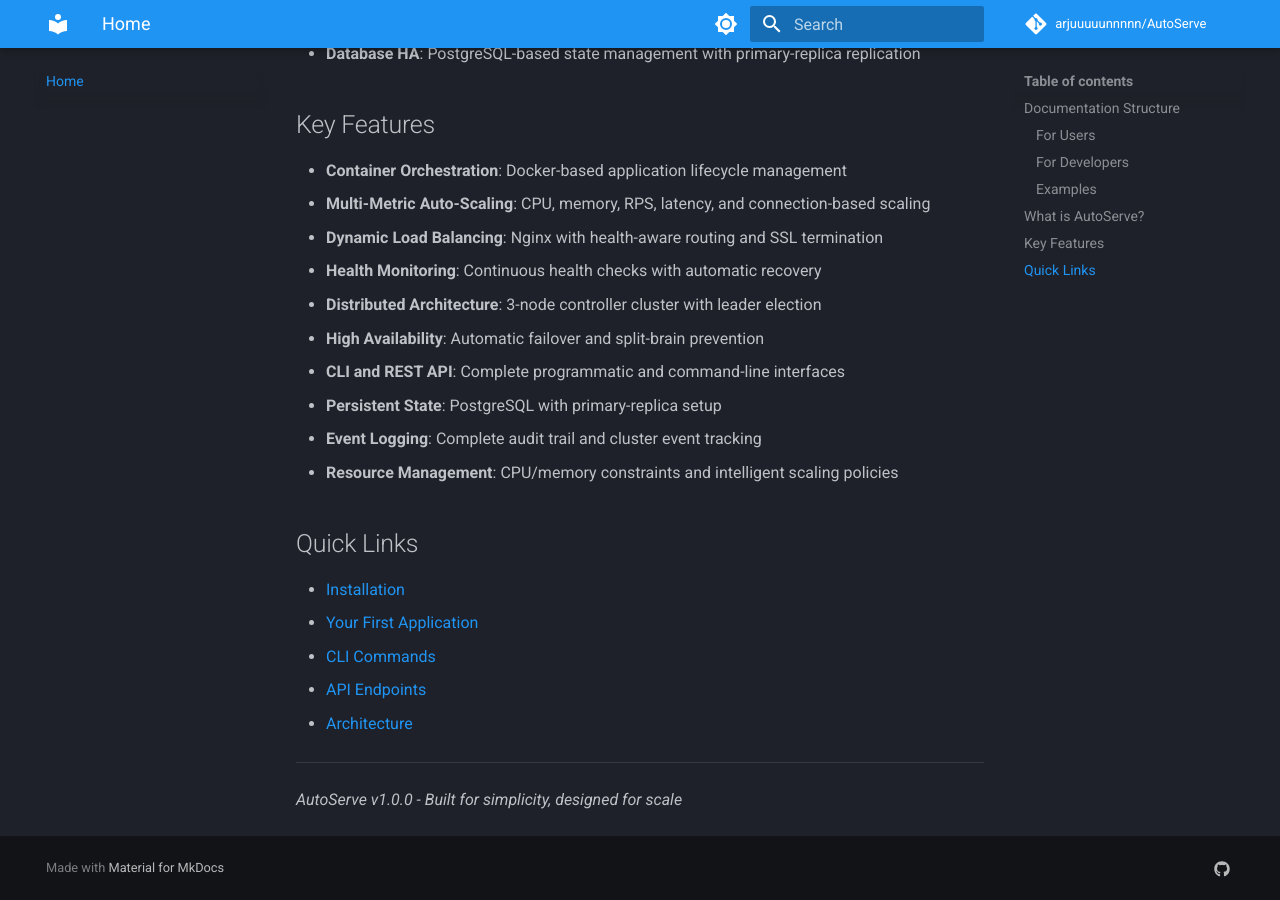
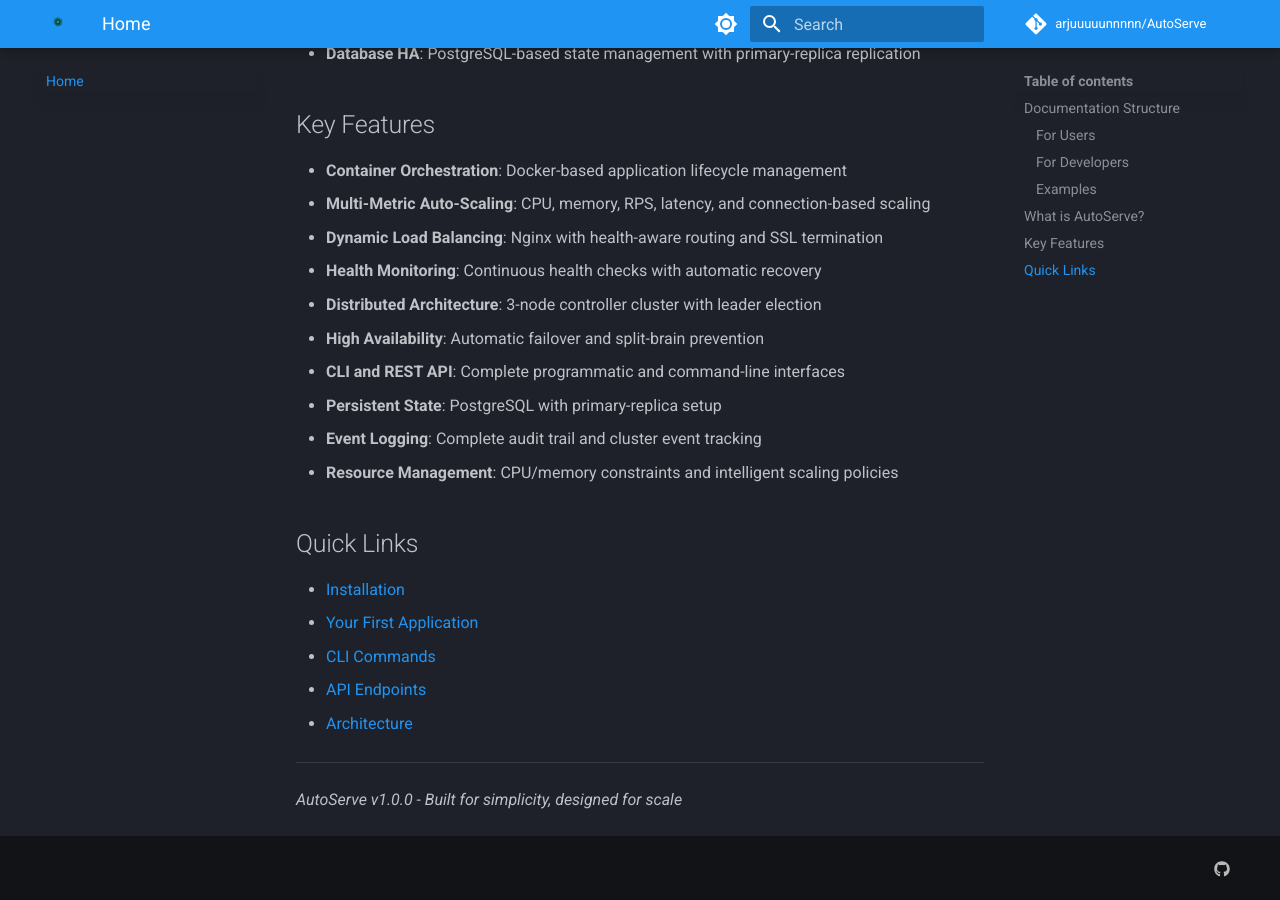
Before and after one commit to arjuuuuunnnnn/Orchestry, an MkDocs documentation site: the page built from docs/index.md, in a window 1280 px wide and 900 px high, scrolled down 1404 px. Built offline with MkDocs 1.6.1 and Material for MkDocs 9.7.7, drawn with Linux system fonts in a browser that asks for light colours; comment, search, counter and statistics services are not loaded; the version menu is left out.

Commit message:
docs: update

```diff
--- a/mkdocs.yml
+++ b/mkdocs.yml
@@ -32,6 +32,8 @@ nav:
 
 theme:
   name: material
+  logo: images/log0.png
+  favicon: images/log0.png
   palette:
     # Dark mode as default
     - scheme: slate
@@ -89,3 +91,4 @@ extra:
       link: https://github.com/arjuuuuunnnnn/AutoServe
   version:
     provider: mike
+  generator: false
```
Also changed, not shown: docs/images/log0.png (added).
